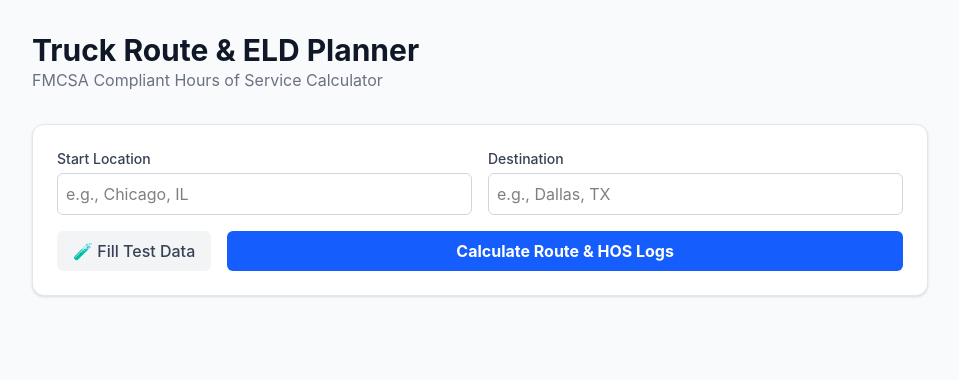
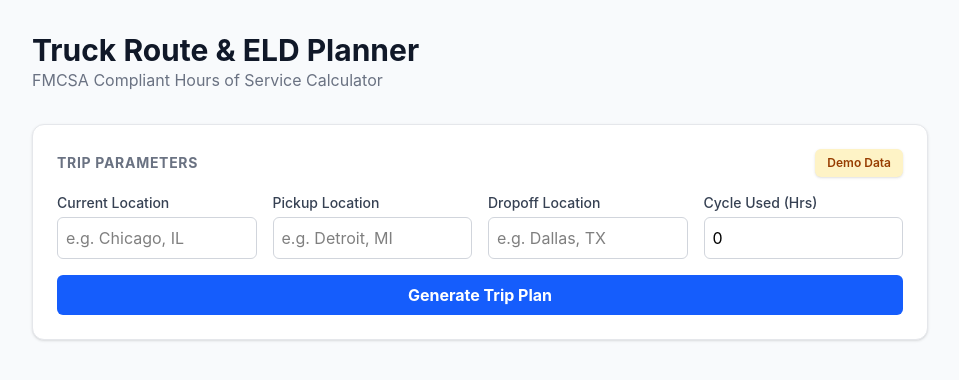
Before and after one commit to Mohammed-Invs7/truck-route-tracker, a React app in the folder frontend/: page / in a window 1280 px wide. Shown: the top 380 px of the page, without its empty margins (160-1119 px from the left). Built offline with nearby package versions, Linux system fonts and the light colour scheme; the HTML template or start-up script is replaced by a standard one.

Commit message:
Enhance HOS calculation logic and update trip form inputs. Added 70-hour cycle tracking and 34-hour restart logic in hos_calculator.py. Updated App.jsx and TripForm.jsx to handle new parameters for trip calculations, including current location, pickup, dropoff, and cycle used.

```diff
--- a/frontend/src/App.jsx
+++ b/frontend/src/App.jsx
@@ -9,9 +9,9 @@
   // حفظ اسم مدينتي الانطلاق والوصول لعرضهما في التقرير
   const [tripRoute, setTripRoute] = useState({ start: '', end: '' })
 
-  const handleCalculate = async (startLocation, endLocation) => {
+  const handleCalculate = async (currentLoc, pickupLoc, dropoffLoc, cycleUsed) => {
     setIsLoading(true)
-    setTripRoute({ start: startLocation, end: endLocation }) // تخزين المدن
+    setTripRoute({ start: currentLoc, end: dropoffLoc })
 
     try {
       const response = await fetch('http://127.0.0.1:8000/api/calculate-trip/', {
@@ -20,8 +20,10 @@
           'Content-Type': 'application/json',
         },
         body: JSON.stringify({
-          current_location: startLocation,
-          destination: endLocation
+          current_location: currentLoc,
+          pickup_location: pickupLoc,
+          dropoff_location: dropoffLoc,
+          current_cycle_used: cycleUsed
         })
       })
 
@@ -69,15 +71,15 @@
               <div className="grid grid-cols-3 gap-4">
                 <div className="bg-slate-50 p-4 rounded-lg">
                   <p className="text-sm text-gray-500 font-medium">Total Distance</p>
-                  <p className="text-2xl font-bold text-gray-800">{tripData.total_distance_miles} Miles</p>
+                  <p className="text-2xl font-bold text-gray-800">{tripData.summary?.total_miles} Miles</p>
                 </div>
                 <div className="bg-slate-50 p-4 rounded-lg">
                   <p className="text-sm text-gray-500 font-medium">Driving Time</p>
-                  <p className="text-2xl font-bold text-gray-800">{tripData.total_duration_hours} Hours</p>
+                  <p className="text-2xl font-bold text-gray-800">{tripData.summary?.driving_hours} Hours</p>
                 </div>
                 <div className="bg-slate-50 p-4 rounded-lg">
                   <p className="text-sm text-gray-500 font-medium">Trip Days</p>
-                  <p className="text-2xl font-bold text-gray-800">{tripData.total_days} Days</p>
+                  <p className="text-2xl font-bold text-gray-800">{tripData.summary?.total_days} Days</p>
                 </div>
               </div>
             </div>
--- a/frontend/src/components/TripForm.jsx
+++ b/frontend/src/components/TripForm.jsx
@@ -1,65 +1,60 @@
-import { useState } from 'react';
+import { useState } from 'react'
 
 export default function TripForm({ onCalculate, isLoading }) {
-  const [start, setStart] = useState('');
-  const [end, setEnd] = useState('');
-
-  // دالة لتعبئة البيانات التجريبية بضغطة زر
-  const handleTestFill = () => {
-    setStart('Chicago, IL');
-    setEnd('Dallas, TX');
-  };
+  const [current, setCurrent] = useState('')
+  const [pickup, setPickup] = useState('')
+  const [dropoff, setDropoff] = useState('')
+  const [cycleUsed, setCycleUsed] = useState(0)
 
   const handleSubmit = (e) => {
-    e.preventDefault(); // لمنع إعادة تحميل الصفحة
-    if (start && end) {
-      onCalculate(start, end);
+    e.preventDefault()
+    if (current && pickup && dropoff && cycleUsed !== '') {
+      onCalculate(current, pickup, dropoff, cycleUsed)
     }
-  };
+  }
+
+  // دالة تعبئة البيانات التجريبية بضغطة زر لتسهيل الشروع والتسجيل
+  const handleDemoFill = () => {
+    setCurrent('Houston, TX')
+    setPickup('Dallas, TX')
+    setDropoff('Denver, CO')
+    setCycleUsed(12.5)
+  }
 
   return (
-    <form onSubmit={handleSubmit} className="bg-white p-6 rounded-xl shadow-sm border border-gray-200 mb-6 z-10 relative">
-      <div className="grid grid-cols-1 md:grid-cols-2 gap-4 mb-4">
+    <form onSubmit={handleSubmit} className="bg-white p-6 rounded-xl shadow-sm border border-gray-200">
+      <div className="flex justify-between items-center mb-4">
+        <h3 className="text-sm font-bold text-gray-500 uppercase tracking-wider">Trip Parameters</h3>
+        <button
+          type="button"
+          onClick={handleDemoFill}
+          className="bg-amber-100 hover:bg-amber-200 text-amber-800 text-xs font-semibold px-3 py-1.5 rounded-md transition duration-200 flex items-center gap-1 shadow-sm cursor-pointer"
+        >
+          Demo Data
+        </button>
+      </div>
+
+      <div className="grid grid-cols-1 md:grid-cols-4 gap-4">
         <div>
-          <label className="block text-sm font-medium text-gray-700 mb-1">Start Location</label>
-          <input
-            type="text"
-            value={start}
-            onChange={(e) => setStart(e.target.value)}
-            className="w-full p-2 border border-gray-300 rounded-md focus:ring-2 focus:ring-blue-500 focus:outline-none"
-            placeholder="e.g., Chicago, IL"
-            required
-          />
+          <label className="block text-sm font-medium text-gray-700 mb-1">Current Location</label>
+          <input type="text" value={current} onChange={(e) => setCurrent(e.target.value)} required className="w-full border border-gray-300 rounded-md p-2 focus:ring-2 focus:ring-blue-500" placeholder="e.g. Chicago, IL" />
         </div>
         <div>
-          <label className="block text-sm font-medium text-gray-700 mb-1">Destination</label>
-          <input
-            type="text"
-            value={end}
-            onChange={(e) => setEnd(e.target.value)}
-            className="w-full p-2 border border-gray-300 rounded-md focus:ring-2 focus:ring-blue-500 focus:outline-none"
-            placeholder="e.g., Dallas, TX"
-            required
-          />
+          <label className="block text-sm font-medium text-gray-700 mb-1">Pickup Location</label>
+          <input type="text" value={pickup} onChange={(e) => setPickup(e.target.value)} required className="w-full border border-gray-300 rounded-md p-2 focus:ring-2 focus:ring-blue-500" placeholder="e.g. Detroit, MI" />
+        </div>
+        <div>
+          <label className="block text-sm font-medium text-gray-700 mb-1">Dropoff Location</label>
+          <input type="text" value={dropoff} onChange={(e) => setDropoff(e.target.value)} required className="w-full border border-gray-300 rounded-md p-2 focus:ring-2 focus:ring-blue-500" placeholder="e.g. Dallas, TX" />
+        </div>
+        <div>
+          <label className="block text-sm font-medium text-gray-700 mb-1">Cycle Used (Hrs)</label>
+          <input type="number" value={cycleUsed} onChange={(e) => setCycleUsed(e.target.value)} required min="0" max="70" step="0.1" className="w-full border border-gray-300 rounded-md p-2 focus:ring-2 focus:ring-blue-500" placeholder="0 - 70" />
         </div>
       </div>
-
-      <div className="flex gap-4">
-        <button
-          type="button"
-          onClick={handleTestFill}
-          className="px-4 py-2 bg-gray-100 text-gray-700 font-medium rounded-md hover:bg-gray-200 transition-colors"
-        >
-          🧪 Fill Test Data
-        </button>
-        <button
-          type="submit"
-          disabled={isLoading}
-          className="flex-1 bg-blue-600 text-white font-bold py-2 rounded-md hover:bg-blue-700 transition-colors disabled:bg-blue-300"
-        >
-          {isLoading ? 'Calculating Trip...' : 'Calculate Route & HOS Logs'}
-        </button>
-      </div>
+      <button type="submit" disabled={isLoading} className="mt-4 w-full bg-blue-600 text-white font-bold py-2 px-4 rounded-md hover:bg-blue-700 disabled:opacity-50 transition duration-200">
+        {isLoading ? 'Calculating Route & ELD...' : 'Generate Trip Plan'}
+      </button>
     </form>
-  );
+  )
 }
```
Also changed, not shown: 1 other file (tests, documents, lock files or other folders).
